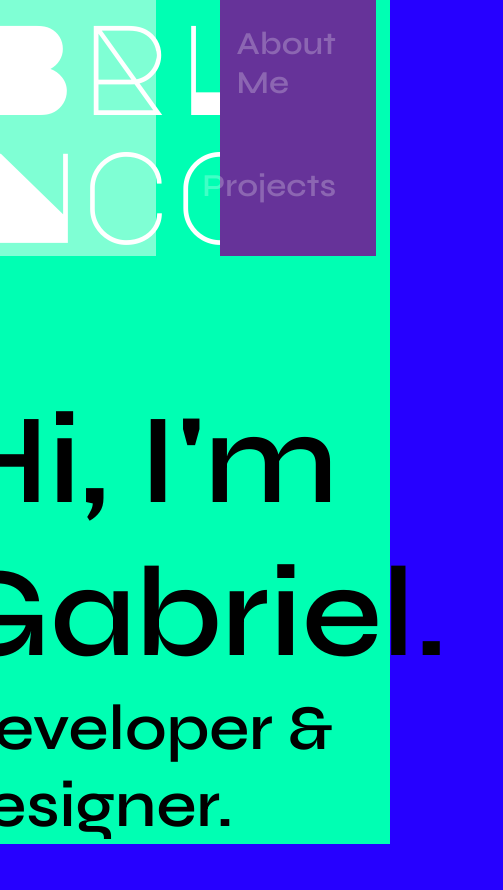
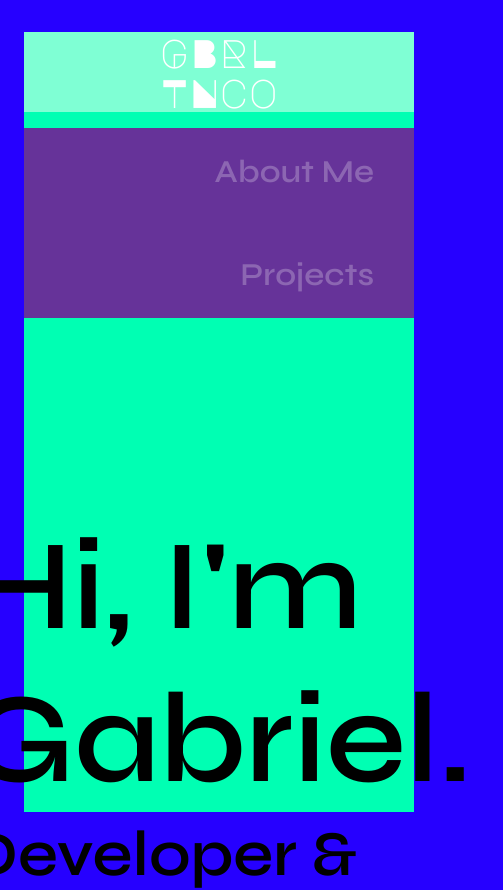
Before and after one commit to Gatinoko/Portfolio, a Next.js app: page / in a window 390 px wide. Shown: the top 890 px of the page, 503 px wide, since content can reach past the window. Built offline with nearby package versions, Linux system fonts and the light colour scheme.

Commit message:
feat(stylesheets): Implemented responsive layout styles

```diff
--- a/components/content-section/content-section.module.scss
+++ b/components/content-section/content-section.module.scss
@@ -1,4 +1,19 @@
+@use '../../styles/modules.scss' as *;
+
 .content-section {
-	height: calc(100vh - 128px);
+	// Height
+	@include screen-breakpoint(extra-large) {
+		height: calc(100vh - 128px);
+	}
+	@include screen-breakpoint(large) {
+		height: calc(100vh - 96px);
+	}
+	@include screen-breakpoint(small) {
+		height: calc(100vh - 80px);
+	}
+	@include screen-breakpoint(tablet, mobile) {
+		height: calc(100vh - 48px);
+	}
+
 	width: 100%;
 }
--- a/components/navigation/navigation.module.scss
+++ b/components/navigation/navigation.module.scss
@@ -4,12 +4,19 @@
 	@include flex-horizontal-layout;
 	@include full-parent-width-layout;
 	@include font-majormono;
+	@include screen-breakpoint(extra-large) {
+		font-size: map-get($HEADING-TEXT-FONT, xl);
+	}
+	@include screen-breakpoint(large, small) {
+		font-size: map-get($HEADING-TEXT-FONT, l);
+	}
+	@include screen-breakpoint(tablet, mobile) {
+		font-size: map-get($HEADING-TEXT-FONT, s);
+	}
 
 	justify-content: center;
-	font-size: map-get($HEADING-TEXT-FONT, xl);
 	color: white;
 	text-decoration: none;
-
 	background-color: aquamarine;
 }
 
@@ -36,10 +43,15 @@
 		width: 40%;
 	}
 	@include screen-breakpoint(tablet, mobile) {
-		@include flex-horizontal-layout;
-		width: 40%;
+		@include flex-vertical-layout;
+		width: 100%;
 	}
 
 	align-items: center;
-	gap: map-get($SPACING-SIZE, spacing-64);
+	@include screen-breakpoint(extra-large, large, small) {
+		gap: map-get($SPACING-SIZE, spacing-64);
+	}
+	@include screen-breakpoint(tablet, mobile) {
+		gap: map-get($SPACING-SIZE, spacing-16);
+	}
 }
--- a/pages/index.module.scss
+++ b/pages/index.module.scss
@@ -17,6 +17,7 @@
 	Screen size responsive styles
 */
 .main {
+	// Width
 	@include screen-breakpoint(extra-large) {
 		width: 70%;
 	}
@@ -26,6 +27,9 @@
 	@include screen-breakpoint(small) {
 		width: 60%;
 	}
+	@include screen-breakpoint(tablet, mobile) {
+		width: 100%;
+	}
 
 	gap: map-get($SPACING-SIZE, spacing-32);
 	overflow: auto;
--- a/styles/globals.scss
+++ b/styles/globals.scss
@@ -15,19 +15,42 @@ html {
 		margin: 0px;
 
 		#__next {
+			@include full-parent-width-layout;
+			background-color: rgb(0, 255, 179);
+
+			// Flex direction
 			@include screen-breakpoint(extra-large, large, small) {
 				@include flex-layout;
+			}
+			@include screen-breakpoint(tablet, mobile) {
+				@include flex-vertical-layout;
+			}
+
+			// Gap and margin
+			@include screen-breakpoint(extra-large) {
 				gap: map-get($SPACING-SIZE, spacing-48);
 				margin: map-get($SPACING-SIZE, spacing-64)
 					map-get($SPACING-SIZE, spacing-48) map-get($SPACING-SIZE, spacing-64)
 					map-get($SPACING-SIZE, spacing-48);
 			}
+			@include screen-breakpoint(large) {
+				gap: map-get($SPACING-SIZE, spacing-40);
+				margin: map-get($SPACING-SIZE, spacing-48)
+					map-get($SPACING-SIZE, spacing-40) map-get($SPACING-SIZE, spacing-48)
+					map-get($SPACING-SIZE, spacing-40);
+			}
+			@include screen-breakpoint(small) {
+				gap: map-get($SPACING-SIZE, spacing-32);
+				margin: map-get($SPACING-SIZE, spacing-40)
+					map-get($SPACING-SIZE, spacing-32) map-get($SPACING-SIZE, spacing-40)
+					map-get($SPACING-SIZE, spacing-32);
+			}
 			@include screen-breakpoint(tablet, mobile) {
-				@include flex-vertical-layout;
+				gap: map-get($SPACING-SIZE, spacing-24);
+				margin: map-get($SPACING-SIZE, spacing-32)
+					map-get($SPACING-SIZE, spacing-24) map-get($SPACING-SIZE, spacing-32)
+					map-get($SPACING-SIZE, spacing-24);
 			}
-			@include full-parent-width-layout;
-
-			background-color: rgb(0, 255, 179);
 		}
 	}
 
```
